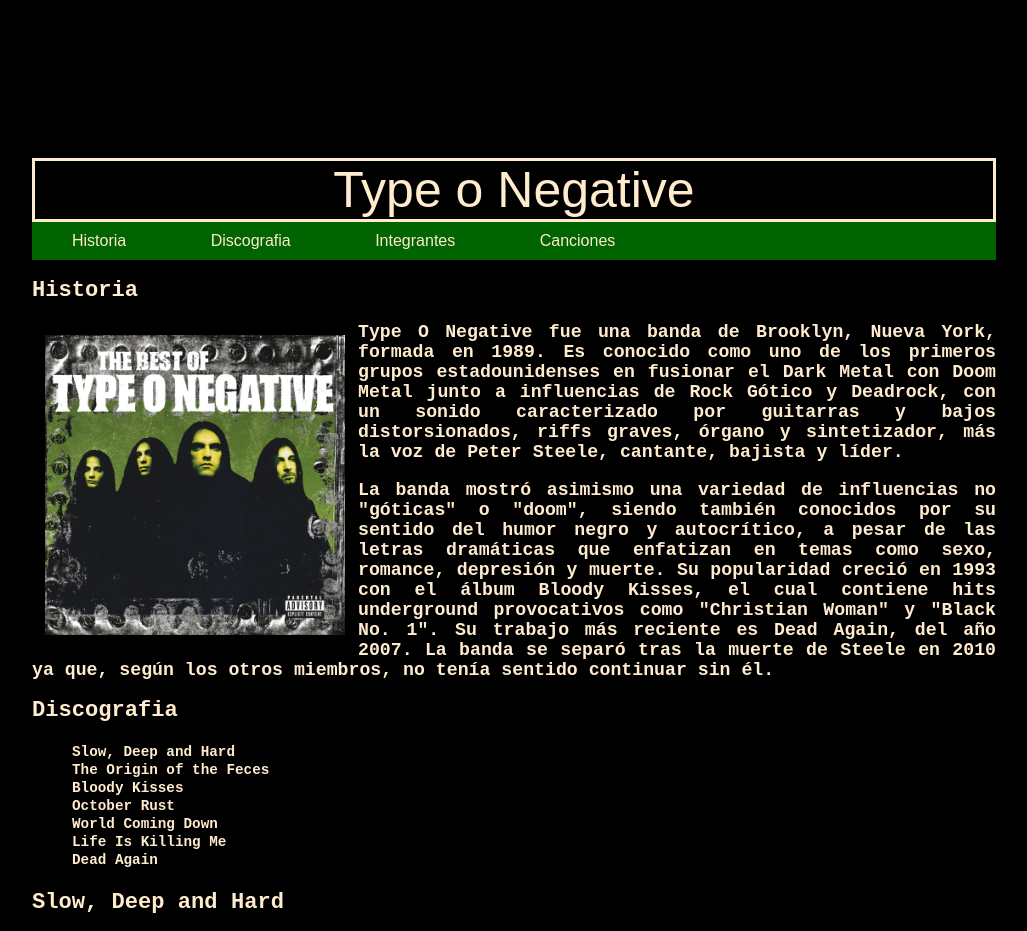
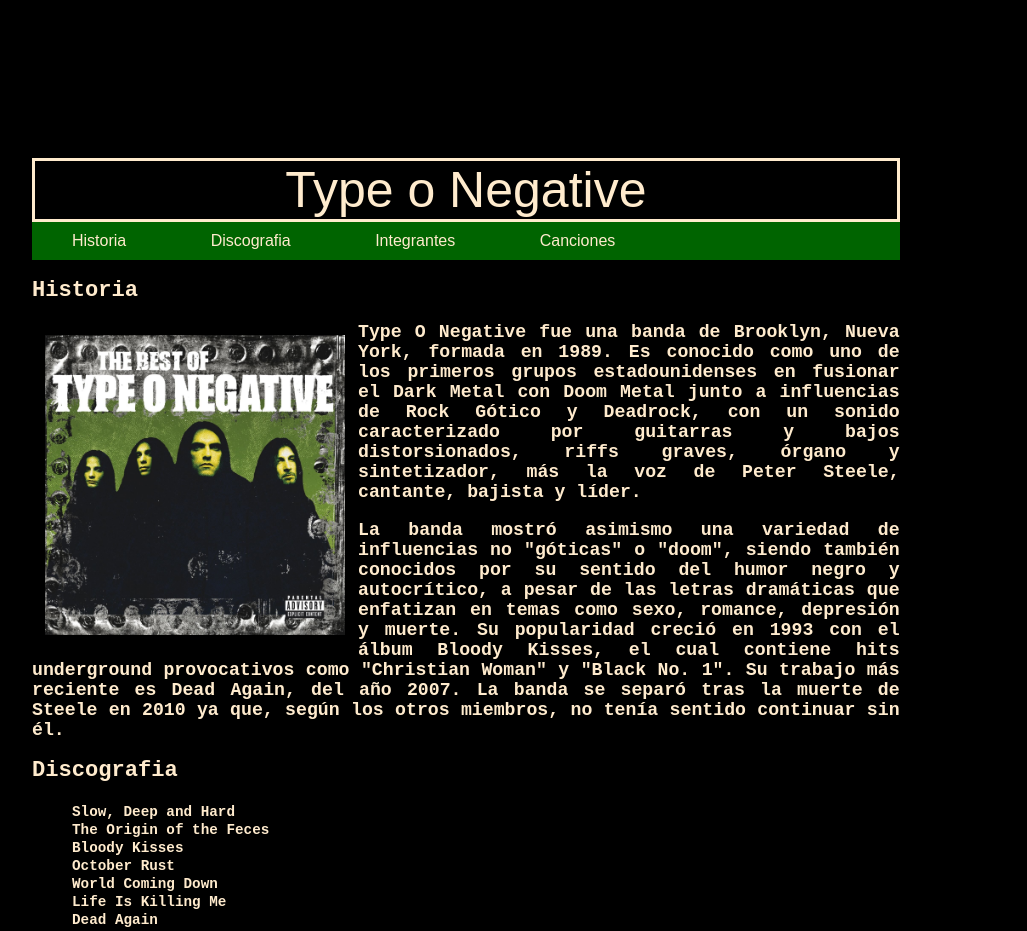
Before and after one commit to MiltonMaciasTrujillo/MiltonMaciasTrujillo.github.io, a plain HTML site: page index.html in a window 1280 px wide. Shown: the top 931 px of the page, without its empty margins (126-1153 px from the left). Drawn offline with Linux system fonts and the light colour scheme.

Commit message:
pagina web

```diff
--- a/estilos.css
+++ b/estilos.css
@@ -1,4 +1,11 @@
 body{background-color: black;padding: 150px;font-family: Arial, Helvetica, sans-serif;}
+.conteiner{
+    width: 90%;
+    max-width: 1000px;
+    margin: 0;
+    overflow: hidden;
+    box-sizing: border-box;
+}
 #Menu {
     background-color: darkgreen;
 }
--- a/index.html
+++ b/index.html
@@ -8,6 +8,8 @@
     <link rel="stylesheet" href="estilos.css">
 </head>
 <body>
+<div class="conteiner">
+    <section>
     <header>Type o Negative</header>
     <div id="Menu">
         <ul>
@@ -341,5 +343,6 @@
                 </center>
             </article>
     </section>
+</div>
 </body>
 </html>
```
